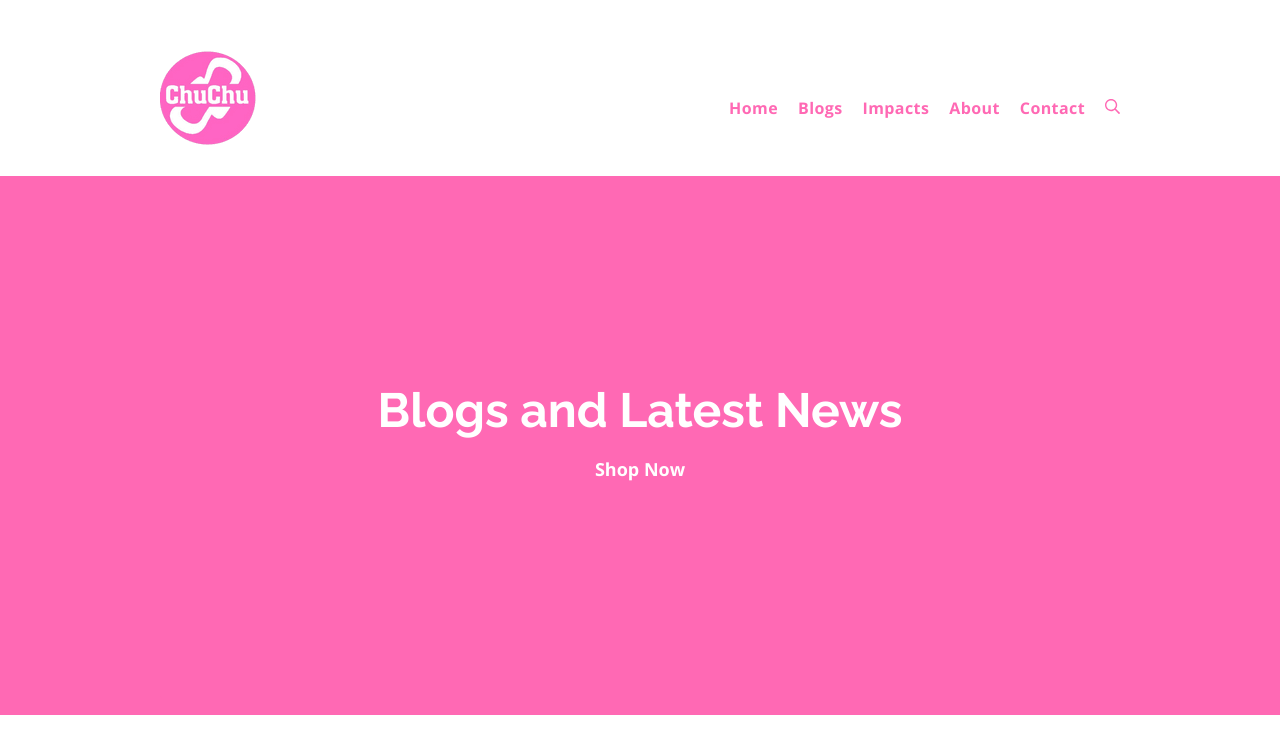
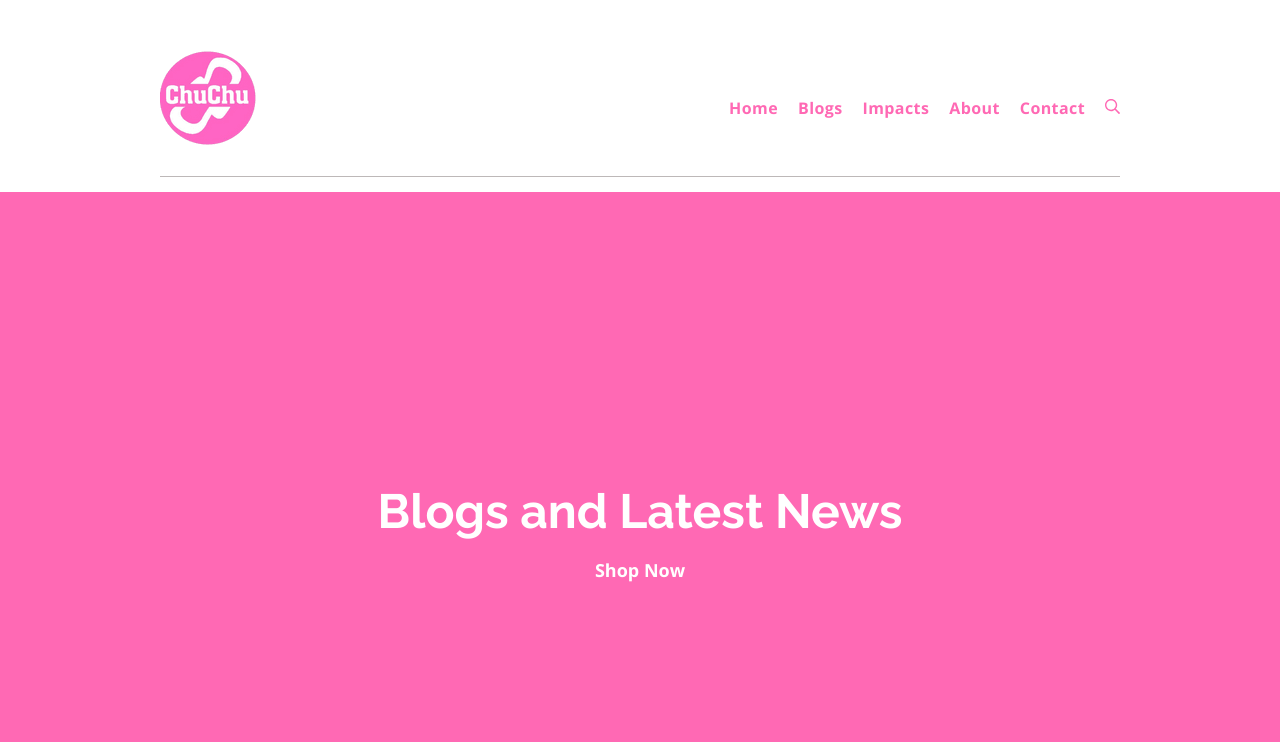
Before and after one commit to Justice00000/Chuchu, a plain HTML site: page blog.html in a window 1280 px wide. Shown: the top 742 px of the page. Drawn offline with nearby package versions, Linux system fonts and the light colour scheme.

Commit message:
made the neccessary changes

```diff
--- a/blog.html
+++ b/blog.html
@@ -25,7 +25,7 @@
       <div class="container">
             <div class="header-container">
         <div class="header-logo">
-          <a href="#">
+          <a href="index.html">
             <img src="Chuchu.png" alt="Chuchu logo">
           </a>
         </div>
@@ -62,7 +62,9 @@
           </ul>
         </nav>
       </div>
+      <div class="black-line"></div>
             </div>
+
     </header>
     <!– Main –>
     <main>
--- a/styles.css
+++ b/styles.css
@@ -455,12 +455,11 @@ ul.row {
 }
 
 .black-line {
-  background-color: black;
-  height: 2px; /* Adjust the height of the black line as needed */
+  background-color: rgb(189, 184, 184);
+  height: 1px; /* Adjust the height of the black line as needed */
   width: 100%; /* Full width of the header */
   margin-bottom: 100px;
 }
-
 
 /* Footer
     ============================= */
```
Also changed, not shown: impacts.html (+2 -1 lines), index.html (+1 -1 lines).
